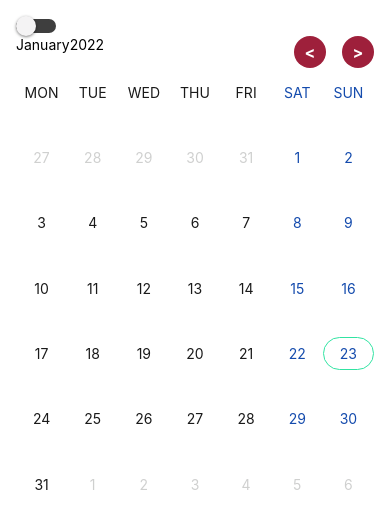
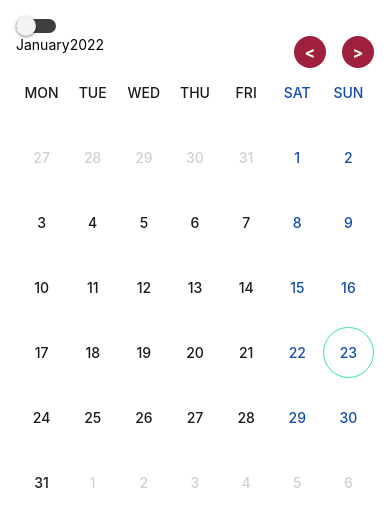
Before and after one commit to vitorizkiimanda/personal.calendarui.reactnative, a React Native app: screen / in a window 390 px wide. Shown: the top 528 px of the page. Built offline with nearby package versions, Linux system fonts and the light colour scheme; no server answers.

Commit message:
styling today border marker fixed

```diff
--- a/src/components/CalendarCustom/index.tsx
+++ b/src/components/CalendarCustom/index.tsx
@@ -104,6 +104,23 @@ const CalendarCustom = (props: PropsCalendarCustom) => {
                 />
               )}
 
+            {/* circular border marker : today date and unselected date range */}
+            {isSameDay(clonedDay, today) && !selectedDate && (
+              <View
+                style={
+                  dynamicStyleDateItem(
+                    colorTheme,
+                    selectedDate,
+                    clonedDay,
+                    today,
+                    monthStart,
+                    arrHolidayDates,
+                    i,
+                  ).circularMarkerToday
+                }
+              />
+            )}
+
             {/* date text */}
             <Text
               style={
--- a/src/components/CalendarCustom/styles.tsx
+++ b/src/components/CalendarCustom/styles.tsx
@@ -34,9 +34,12 @@ const backgroundColorDateCell = (
   today: Date,
 ) => {
   if (
-    isSelected(selectedDate, clonedDay, today) ||
-    (!!selectedDate && isSameDay(clonedDay, today))
+    !!selectedDate &&
+    isSameDay(selectedDate, today) &&
+    isSameDay(selectedDate, clonedDay)
   )
+    return undefined;
+  if (isSelected(selectedDate, clonedDay, today))
     return colorTheme.selectedDateMarker;
   return undefined;
 };
@@ -171,10 +174,6 @@ export const dynamicStyleDateItem = (
         clonedDay,
         today,
       ),
-      borderColor: isSameDay(clonedDay, today)
-        ? colorTheme.todayMarker
-        : undefined,
-      borderWidth: isSameDay(clonedDay, today) && !selectedDate ? 1 : 0,
       borderTopLeftRadius: calcBorderRadiusLeft(
         selectedDate,
         clonedDay,
@@ -220,6 +219,7 @@ export const dynamicStyleDateItem = (
         arrHolidayDates,
         index,
       ),
+      fontWeight: '500',
       textAlign: 'center',
       opacity: getTextOpacity(
         selectedDate,
@@ -242,6 +242,15 @@ export const dynamicStyleDateItem = (
       width: CELL_WIDTH + 8,
       overflow: 'visible',
     },
+    circularMarkerToday: {
+      borderColor: colorTheme.todayMarker,
+      borderRadius: CELL_WIDTH,
+      borderWidth: 1,
+      height: CELL_WIDTH,
+      position: 'absolute',
+      width: CELL_WIDTH,
+      overflow: 'visible',
+    },
   });
 
 export const dynamicStyleDayLabel = (
@@ -252,6 +261,7 @@ export const dynamicStyleDayLabel = (
     text: {
       color: index > 4 ? colorTheme.blueDate : colorTheme.primaryDate, // saturday & sunday
       flex: 1,
+      fontWeight: '500',
       textAlign: 'center',
     },
   });
```
